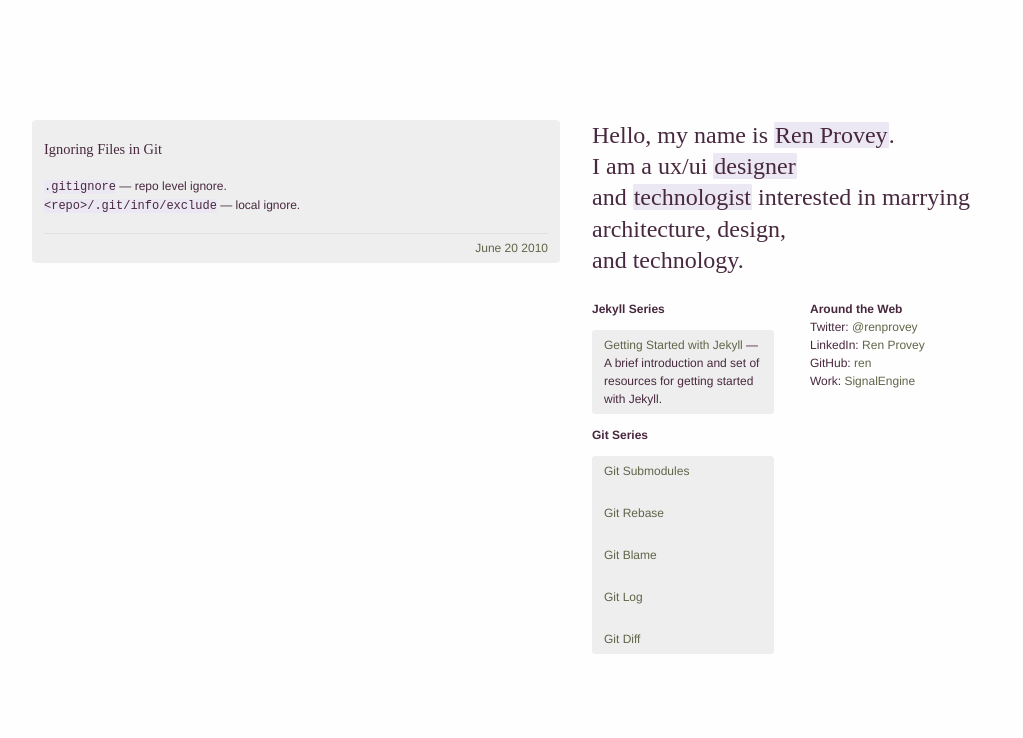
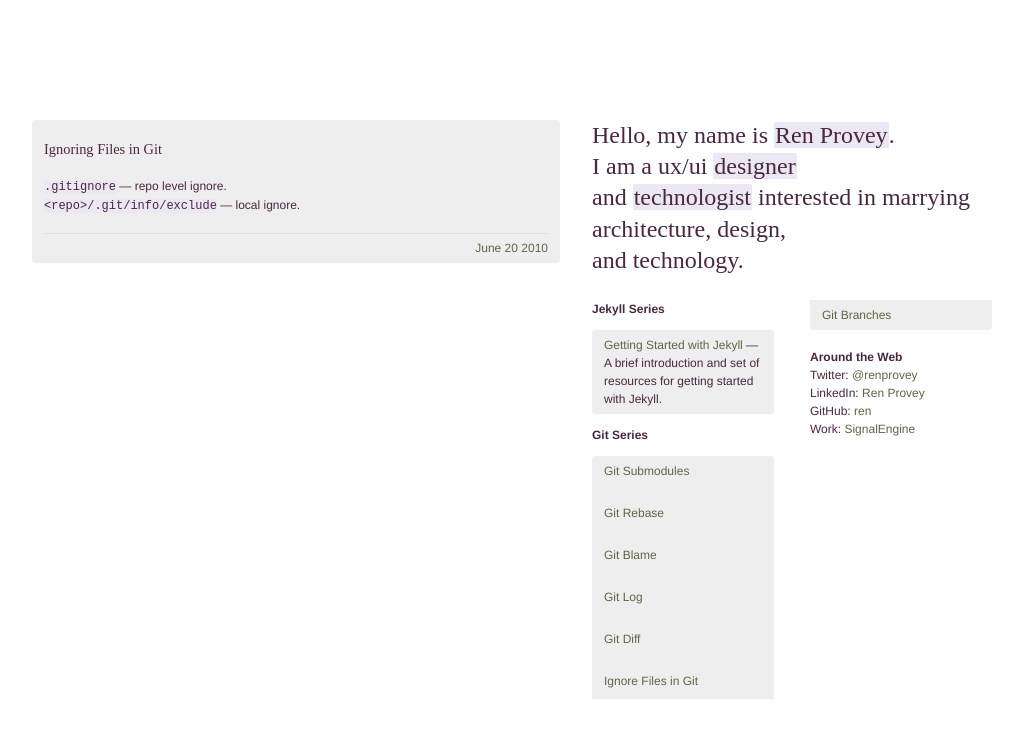
Before and after one commit to ren/renprovey.com, a Jekyll site: the page built from _posts/2010-06-20-ignore-files-in-git.html, in a window 1280 px wide. Shown: the top 738 px of the page, without its empty margins (128-1151 px from the left). Built offline with Jekyll 4.4.1, drawn with Linux system fonts in a browser that asks for light colours; Markdown is read by kramdown in place of the engine named in the settings.

Commit message:
UPDATED: Number of posts shown.

```diff
--- a/_layouts/default.html
+++ b/_layouts/default.html
@@ -17,14 +17,14 @@
 				<div>
 					<h2>Jekyll Series</h2>
 					<ul class="single-container">
-						{% for post in site.categories.jekyll limit:5 %}
+						{% for post in site.categories.jekyll limit:15 %}
               <li><a href="{{post.url}}">{{post.title}}</a> &mdash; {{post.synopsis}}</li>
             {% endfor %}
 					</ul>
 
 					<h2>Git Series</h2>
 					<ul class="single-container">
-					{% for post in site.categories.git limit:5 %}
+					{% for post in site.categories.git limit:15 %}
             <li><a href="{{post.url}}">{{ post.title }}</a></li>
           {% endfor %}
 					</ul>
--- a/index.html
+++ b/index.html
@@ -8,6 +8,6 @@
 
 <p>The other day, I got to see <a href="http://jasonrudolph.com/">Jason</a> rock some major git-fu (at least to me), so for my first book I chose <a href="http://pragprog.com/titles/tsgit/pragmatic-version-control-using-git" class="book-title">Pragmatic Version Control Using Git</a>.  The embarrassing thing for me is that I've had this book for 8 months, but have mainly been using it as a reference, a quick lookup here, a quick check there.  So as I read a bit each day, I'll be posting the bits and pieces here that help fill in my knowledge gaps.</p>
 
-{% for post in site.posts limit:5 %}
+{% for post in site.posts limit:15 %}
   {{ post.content }}
 {% endfor %}
```
